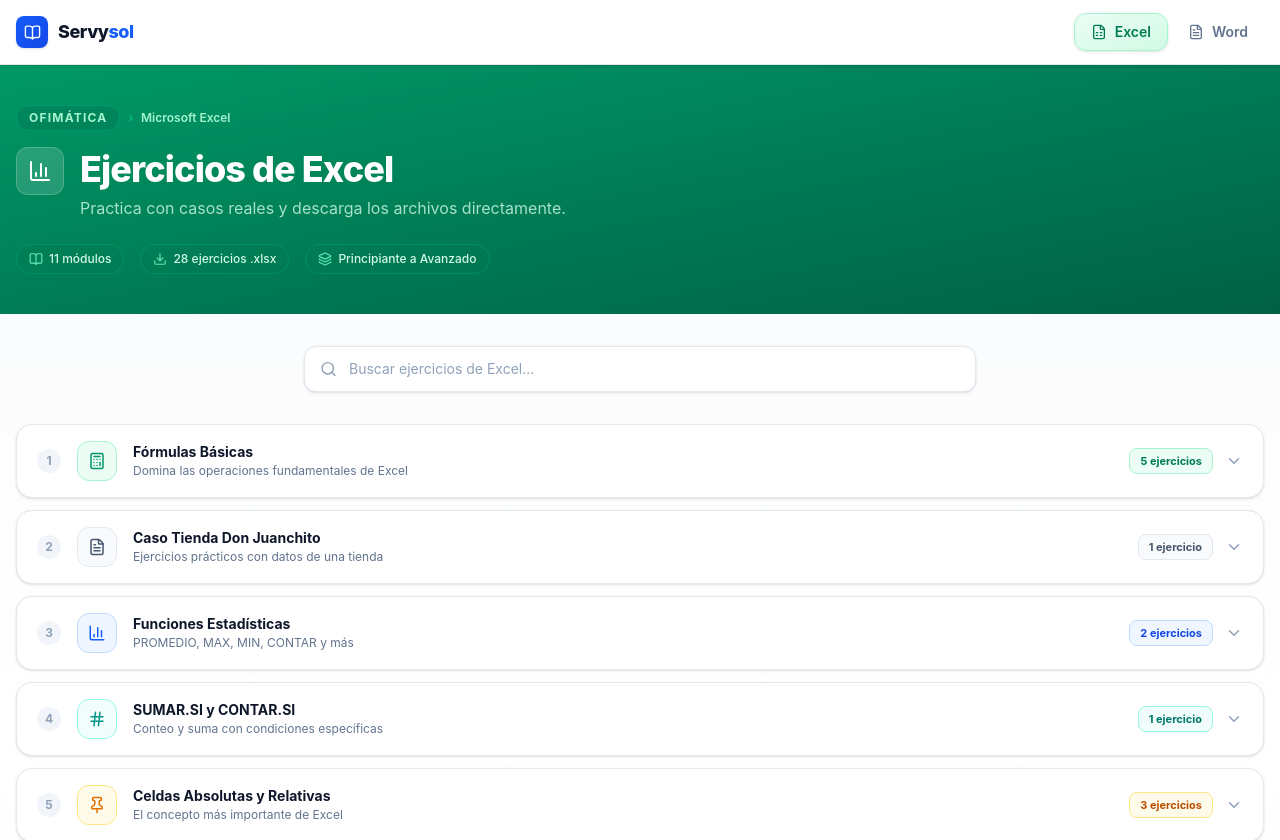
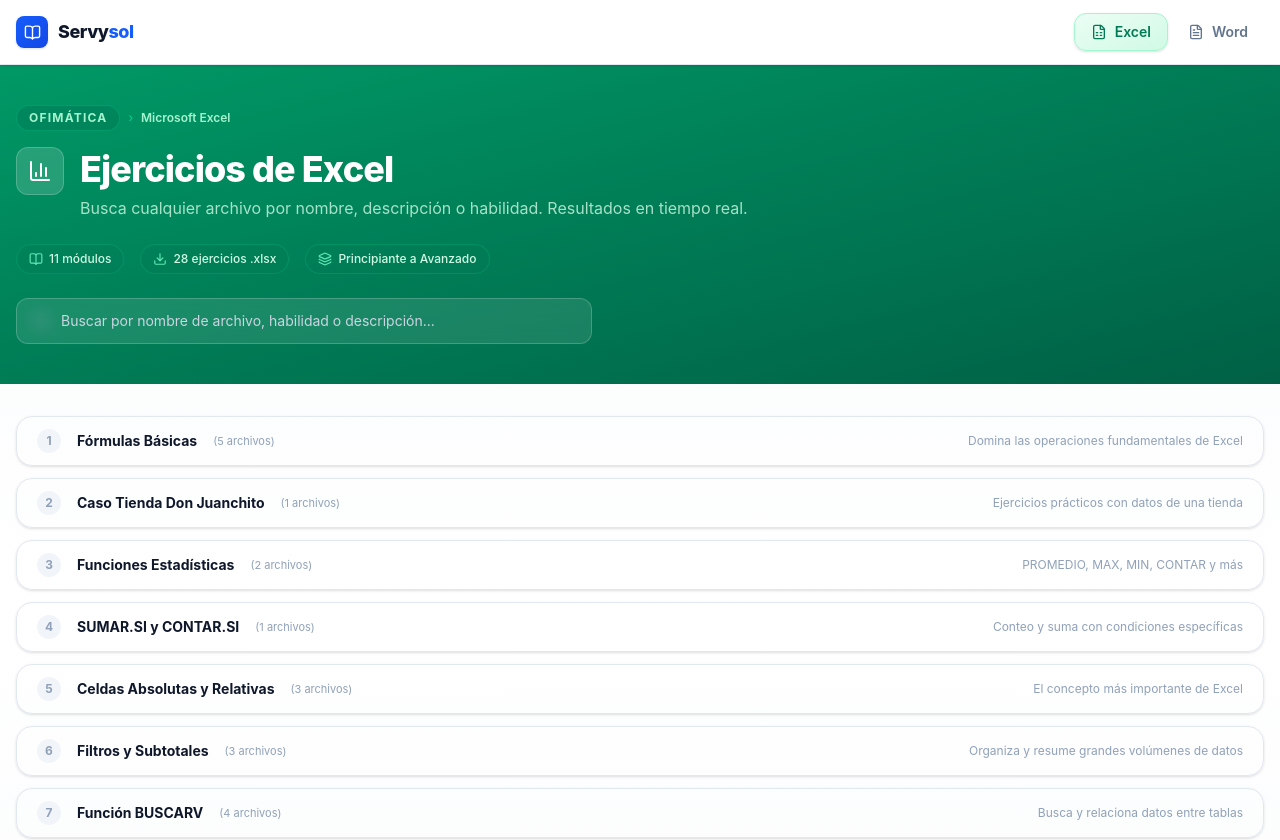
Before and after one commit to BryanCodeDev/landing_page_profe, a React (Vite) app: page /excel in a window 1280 px wide. Shown: the top 840 px of the page. Built offline with nearby package versions, Linux system fonts and the light colour scheme.

Commit message:
Actualizacion en la barra de busqueda

```diff
--- /dev/null
+++ b/src/hooks/useFileSearch.js
@@ -0,0 +1,43 @@
+import { useState, useMemo } from 'react';
+
+const useFileSearch = (modules, searchKeys = []) => {
+  const [query, setQuery] = useState('');
+
+  const results = useMemo(() => {
+    if (!query.trim()) return null;
+
+    const searchTerm = query.toLowerCase();
+    const flatResults = [];
+
+    modules.forEach((module) => {
+      module.exercises.forEach((exercise) => {
+        const matches = searchKeys.some((key) => {
+          const value = exercise[key];
+          if (Array.isArray(value)) {
+            return value.some((v) => v.toLowerCase().includes(searchTerm));
+          }
+          return value && value.toString().toLowerCase().includes(searchTerm);
+        });
+
+        if (matches) {
+          flatResults.push({
+            ...exercise,
+            moduleId: module.id,
+            moduleTitle: module.title,
+            moduleColor: module.color || 'gray',
+          });
+        }
+      });
+    });
+
+    return flatResults;
+  }, [modules, query, searchKeys]);
+
+  return {
+    query,
+    setQuery,
+    results,
+  };
+};
+
+export default useFileSearch;
--- a/src/pages/ExcelPage.jsx
+++ b/src/pages/ExcelPage.jsx
@@ -1,18 +1,19 @@
 import { Helmet } from 'react-helmet-async'
-import { BarChart3, Download, BookOpen, Layers } from 'lucide-react'
+import { BarChart3, Download, BookOpen, Layers, Search, X } from 'lucide-react'
 import { excelModules } from '../data/excelContent'
-import ModuleAccordion from '../components/ModuleAccordion'
 import SearchBar from '../components/SearchBar'
-import useExerciseSearch from '../hooks/useExerciseSearch'
+import ExerciseCard from '../components/ExerciseCard'
+import useFileSearch from '../hooks/useFileSearch'
 
 const ExcelPage = () => {
-  const { query, setQuery, results: filteredModules } = useExerciseSearch(
+  const { query, setQuery, results: flatResults } = useFileSearch(
     excelModules,
     ['title', 'description', 'skills', 'fileName', 'fileUrl']
   )
 
-  const modulesToRender = filteredModules || excelModules
   const totalExercises = excelModules.reduce((acc, m) => acc + m.exercises.length, 0)
+  const isSearching = query.trim().length > 0
+  const hasResults = flatResults && flatResults.length > 0
 
   return (
     <>
@@ -43,15 +44,17 @@
                     Ejercicios de Excel
                   </h1>
                   <p className="text-emerald-100/80 mt-1 text-sm md:text-base">
-                    {filteredModules
-                      ? `Mostrando resultados para "${query}"`
-                      : 'Practica con casos reales y descarga los archivos directamente.'}
+                    {isSearching
+                      ? hasResults
+                        ? `Se encontraron ${flatResults.length} archivo(s) para "${query}"`
+                        : `No se encontraron archivos para "${query}"`
+                      : 'Busca cualquier archivo por nombre, descripción o habilidad. Resultados en tiempo real.'}
                   </p>
                 </div>
               </div>
 
               {/* Stats row */}
-              {!filteredModules && (
+              {!isSearching && (
                 <div className="flex flex-wrap gap-4 mt-6">
                   {[
                     { icon: <BookOpen size={14} />, text: `${excelModules.length} módulos` },
@@ -65,30 +68,101 @@
                   ))}
                 </div>
               )}
+
+              {/* Barra de búsqueda integrada */}
+              <div className="mt-6 max-w-xl">
+                <div className="relative">
+                  <Search
+                    size={18}
+                    aria-hidden="true"
+                    className="absolute left-4 top-1/2 -translate-y-1/2 text-slate-400 pointer-events-none"
+                  />
+                  <input
+                    type="text"
+                    value={query}
+                    onChange={e => setQuery(e.target.value)}
+                    placeholder="Buscar por nombre de archivo, habilidad o descripción..."
+                    aria-label="Buscar ejercicios de Excel"
+                    className="
+                      w-full pl-11 pr-10 py-3 text-sm text-slate-800
+                      bg-white/10 border border-white/20 rounded-xl
+                      placeholder:text-slate-300
+                      focus:outline-none focus:ring-2 focus:ring-white/40 focus:border-white/40
+                      transition-all duration-200 backdrop-blur-sm
+                    "
+                  />
+                  {query && (
+                    <button
+                      onClick={() => setQuery('')}
+                      aria-label="Limpiar búsqueda"
+                      className="absolute right-3 top-1/2 -translate-y-1/2 p-1 rounded-lg text-slate-300 hover:text-white hover:bg-white/10 transition-colors"
+                    >
+                      <X size={15} />
+                    </button>
+                  )}
+                </div>
+              </div>
             </div>
           </div>
         </div>
 
         {/* Contenido */}
         <div className="container mx-auto px-4 py-8">
-          <SearchBar onSearch={setQuery} placeholder="Buscar ejercicios de Excel..." />
-
-          <div className="mt-2 space-y-3">
-            {modulesToRender.map((module, index) => (
-              <ModuleAccordion key={module.id} module={module} index={index} />
+          {isSearching ? (
+            <>
+              {hasResults ? (
+                <div className="space-y-3">
+                  {flatResults.map((exercise, index) => (
+                    <div key={exercise.id} className="flex items-start gap-3">
+                      <span className="shrink-0 w-6 h-6 rounded-full bg-emerald-100 text-emerald-600 text-xs font-bold flex items-center justify-center mt-1">
+                        {index + 1}
+                      </span>
+                      <div className="flex-1">
+                        <ExerciseCard exercise={exercise} />
+                      </div>
+                    </div>
                   ))}
-            {filteredModules && filteredModules.length === 0 && (
+                </div>
+              ) : (
                 <div className="text-center py-16">
                   <div className="w-14 h-14 rounded-2xl bg-slate-100 flex items-center justify-center mx-auto mb-4">
                     <BarChart3 size={24} className="text-slate-400" />
                   </div>
                   <p className="text-slate-600 font-semibold mb-1">Sin resultados</p>
-                <p className="text-sm text-slate-400">No hay ejercicios que coincidan con <span className="font-medium">"{query}"</span></p>
+                  <p className="text-sm text-slate-400">No hay archivos que coincidan con <span className="font-medium">"{query}"</span></p>
+                </div>
+              )}
+              <div className="mt-6 text-center">
+                <p className="text-xs text-slate-400">
+                  Mostrando archivos individuales que coinciden con tu búsqueda.
+                </p>
+              </div>
+            </>
+          ) : (
+            <div className="space-y-3">
+              {excelModules.map((module, index) => (
+                <div key={module.id}>
+                  <button
+                    onClick={() => {}}
+                    className="w-full px-5 py-3 flex justify-between items-center hover:bg-slate-50/70 transition-colors duration-200 group rounded-2xl border border-slate-200 shadow-sm hover:shadow-md hover:border-slate-300 mb-1"
+                  >
+                    <div className="flex items-center gap-4">
+                      <span className="shrink-0 w-6 h-6 rounded-full bg-slate-100 text-slate-400 text-xs font-bold flex items-center justify-center">
+                        {index + 1}
+                      </span>
+                      <h2 className="text-sm font-bold text-slate-900">{module.title}</h2>
+                      <span className="text-[11px] text-slate-400">({module.exercises.length} archivos)</span>
+                    </div>
+                    <p className="text-xs text-slate-400 max-w-md truncate">{module.description}</p>
+                  </button>
+                </div>
+              ))}
+              <p className="text-center text-sm text-slate-400 mt-4">
+                ↑ Escribe arriba para buscar archivos individuales en tiempo real
+              </p>
             </div>
           )}
         </div>
-        </div>
-
       </div>
     </>
   )
--- a/src/pages/WordPage.jsx
+++ b/src/pages/WordPage.jsx
@@ -1,18 +1,19 @@
 import { Helmet } from 'react-helmet-async'
-import { FileText, Download, BookOpen, Layers } from 'lucide-react'
+import { FileText, Download, BookOpen, Layers, Search, X } from 'lucide-react'
 import { wordModules } from '../data/wordContent'
-import ModuleAccordion from '../components/ModuleAccordion'
 import SearchBar from '../components/SearchBar'
-import useExerciseSearch from '../hooks/useExerciseSearch'
+import ExerciseCard from '../components/ExerciseCard'
+import useFileSearch from '../hooks/useFileSearch'
 
 const WordPage = () => {
-  const { query, setQuery, results: filteredModules } = useExerciseSearch(
+  const { query, setQuery, results: flatResults } = useFileSearch(
     wordModules,
     ['title', 'description', 'skills', 'fileName', 'fileUrl']
   )
 
-  const modulesToRender = filteredModules || wordModules
   const totalExercises = wordModules.reduce((acc, m) => acc + m.exercises.length, 0)
+  const isSearching = query.trim().length > 0
+  const hasResults = flatResults && flatResults.length > 0
 
   return (
     <>
@@ -43,15 +44,17 @@
                     Ejercicios de Word
                   </h1>
                   <p className="text-blue-100/80 mt-1 text-sm md:text-base">
-                    {filteredModules
-                      ? `Mostrando resultados para "${query}"`
-                      : 'Crea documentos profesionales descargando los ejercicios directamente.'}
+                    {isSearching
+                      ? hasResults
+                        ? `Se encontraron ${flatResults.length} archivo(s) para "${query}"`
+                        : `No se encontraron archivos para "${query}"`
+                      : 'Busca cualquier archivo por nombre, descripción o habilidad. Resultados en tiempo real.'}
                   </p>
                 </div>
               </div>
 
               {/* Stats row */}
-              {!filteredModules && (
+              {!isSearching && (
                 <div className="flex flex-wrap gap-4 mt-6">
                   {[
                     { icon: <BookOpen size={14} />, text: `${wordModules.length} módulos` },
@@ -65,30 +68,101 @@
                   ))}
                 </div>
               )}
+
+              {/* Barra de búsqueda integrada */}
+              <div className="mt-6 max-w-xl">
+                <div className="relative">
+                  <Search
+                    size={18}
+                    aria-hidden="true"
+                    className="absolute left-4 top-1/2 -translate-y-1/2 text-slate-400 pointer-events-none"
+                  />
+                  <input
+                    type="text"
+                    value={query}
+                    onChange={e => setQuery(e.target.value)}
+                    placeholder="Buscar por nombre de archivo, habilidad o descripción..."
+                    aria-label="Buscar ejercicios de Word"
+                    className="
+                      w-full pl-11 pr-10 py-3 text-sm text-slate-800
+                      bg-white/10 border border-white/20 rounded-xl
+                      placeholder:text-slate-300
+                      focus:outline-none focus:ring-2 focus:ring-white/40 focus:border-white/40
+                      transition-all duration-200 backdrop-blur-sm
+                    "
+                  />
+                  {query && (
+                    <button
+                      onClick={() => setQuery('')}
+                      aria-label="Limpiar búsqueda"
+                      className="absolute right-3 top-1/2 -translate-y-1/2 p-1 rounded-lg text-slate-300 hover:text-white hover:bg-white/10 transition-colors"
+                    >
+                      <X size={15} />
+                    </button>
+                  )}
+                </div>
+              </div>
             </div>
           </div>
         </div>
 
         {/* Contenido */}
         <div className="container mx-auto px-4 py-8">
-          <SearchBar onSearch={setQuery} placeholder="Buscar ejercicios de Word..." />
-
-          <div className="mt-2 space-y-3">
-            {modulesToRender.map((module, index) => (
-              <ModuleAccordion key={module.id} module={module} index={index} />
+          {isSearching ? (
+            <>
+              {hasResults ? (
+                <div className="space-y-3">
+                  {flatResults.map((exercise, index) => (
+                    <div key={exercise.id} className="flex items-start gap-3">
+                      <span className="shrink-0 w-6 h-6 rounded-full bg-blue-100 text-blue-600 text-xs font-bold flex items-center justify-center mt-1">
+                        {index + 1}
+                      </span>
+                      <div className="flex-1">
+                        <ExerciseCard exercise={exercise} />
+                      </div>
+                    </div>
                   ))}
-            {filteredModules && filteredModules.length === 0 && (
+                </div>
+              ) : (
                 <div className="text-center py-16">
                   <div className="w-14 h-14 rounded-2xl bg-slate-100 flex items-center justify-center mx-auto mb-4">
                     <FileText size={24} className="text-slate-400" />
                   </div>
                   <p className="text-slate-600 font-semibold mb-1">Sin resultados</p>
-                <p className="text-sm text-slate-400">No hay ejercicios que coincidan con <span className="font-medium">"{query}"</span></p>
+                  <p className="text-sm text-slate-400">No hay archivos que coincidan con <span className="font-medium">"{query}"</span></p>
+                </div>
+              )}
+              <div className="mt-6 text-center">
+                <p className="text-xs text-slate-400">
+                  Mostrando archivos individuales que coinciden con tu búsqueda.
+                </p>
+              </div>
+            </>
+          ) : (
+            <div className="space-y-3">
+              {wordModules.map((module, index) => (
+                <div key={module.id}>
+                  <button
+                    onClick={() => {}}
+                    className="w-full px-5 py-3 flex justify-between items-center hover:bg-slate-50/70 transition-colors duration-200 group rounded-2xl border border-slate-200 shadow-sm hover:shadow-md hover:border-slate-300 mb-1"
+                  >
+                    <div className="flex items-center gap-4">
+                      <span className="shrink-0 w-6 h-6 rounded-full bg-slate-100 text-slate-400 text-xs font-bold flex items-center justify-center">
+                        {index + 1}
+                      </span>
+                      <h2 className="text-sm font-bold text-slate-900">{module.title}</h2>
+                      <span className="text-[11px] text-slate-400">({module.exercises.length} archivos)</span>
+                    </div>
+                    <p className="text-xs text-slate-400 max-w-md truncate">{module.description}</p>
+                  </button>
+                </div>
+              ))}
+              <p className="text-center text-sm text-slate-400 mt-4">
+                ↑ Escribe arriba para buscar archivos individuales en tiempo real
+              </p>
             </div>
           )}
         </div>
-        </div>
-
       </div>
     </>
   )
```
Lines whose indentation alone changed are shown as unchanged.
